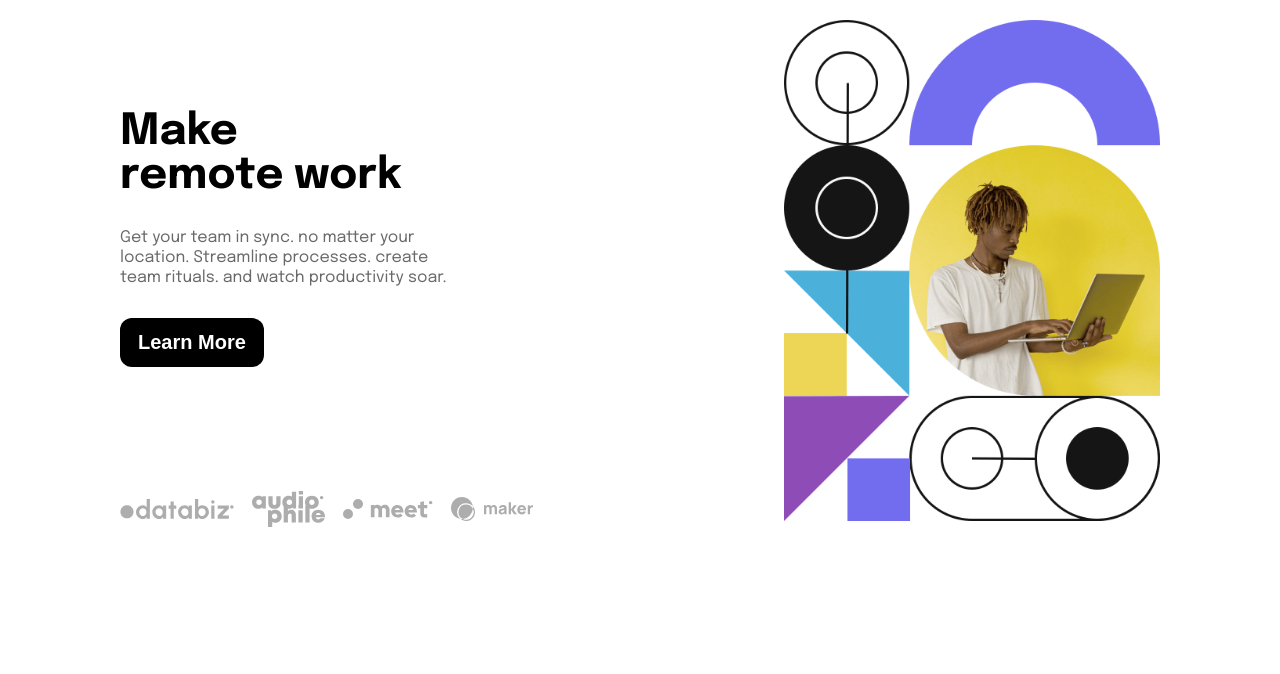
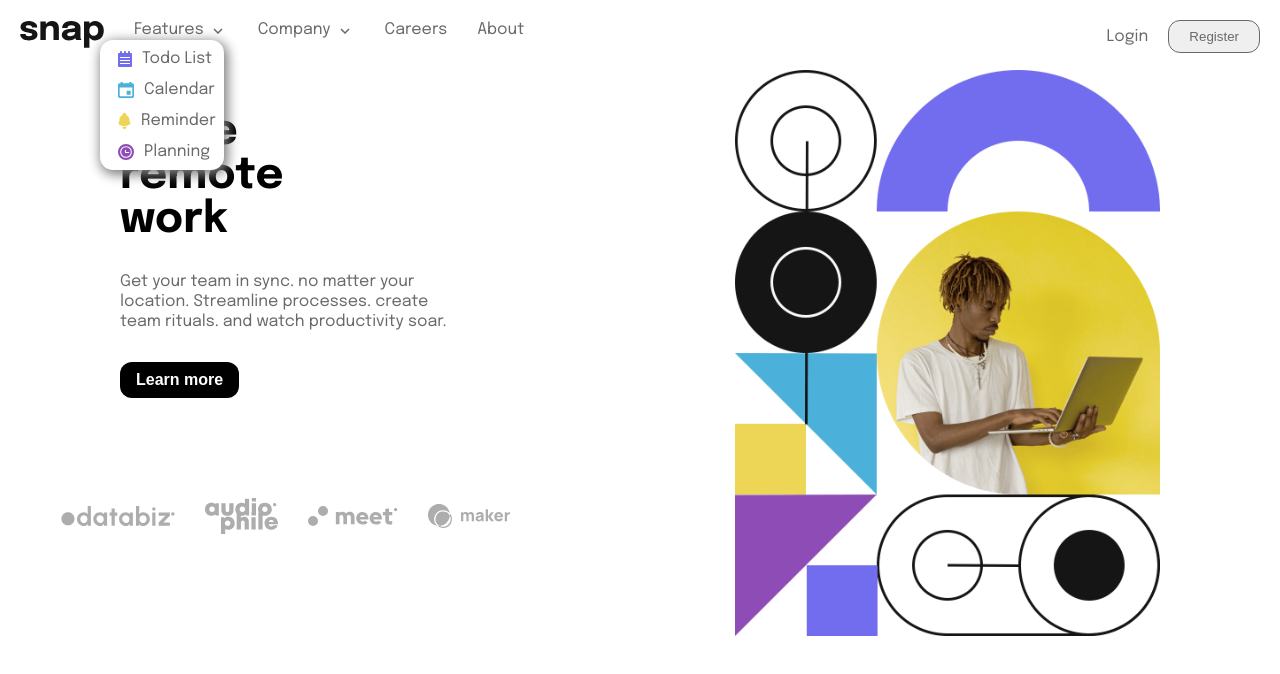
Before and after one commit to Ikegreat/dropdown-project, a plain HTML site: page index.html in a window 1280 px wide. Drawn offline with Linux system fonts and the light colour scheme.

Commit message:
modification

```diff
--- a/index.html
+++ b/index.html
@@ -42,6 +42,54 @@
           </div>
     </div>
   </header>
+  <div id="desktop-header">
+    <div class="left-desktop-header">
+      <div id="left-nav">
+        <img src="images/logo.svg" alt="">
+      </div>
+      <div id="nav-links">
+        <ul>
+          <div id="feature-head">
+            <li>Features <img src="images/icon-arrow-down.svg" alt=""></li>
+          </div>
+          <div id="feature-dropdown">
+            <span>
+              <img src="images/icon-todo.svg" alt="">
+              Todo List
+            </span>
+            <span>
+              <img src="images/icon-calendar.svg" alt="">
+              Calendar
+            </span>
+            <span>
+              <img src="images/icon-reminders.svg" alt="">
+              Reminder
+            </span>
+            <span>
+              <img src="images/icon-planning.svg" alt="">
+              Planning
+            </span>
+          </div>
+
+
+
+          <li>Company <img src="images/icon-arrow-down.svg" alt=""></li>
+          <li>Careers</li>
+          <li>About</li>
+        </ul>
+      </div>
+
+    </div>
+
+    <div id="right-desktop-header">
+      <div id="right-desktop-nav">
+
+        <span>Login</span>
+        <button>Register</button>
+      </div>
+
+    </div>
+  </div>
 
 
 <div class="hero-section">
@@ -57,7 +105,7 @@
       create <br>
        team rituals. and watch productivity soar.
     </article>
-    <button id="learn">Learn More</button>
+    <button id="learn">Learn more</button>
     <div class="icon-texts">
       <img src="images/client-databiz.svg" alt="">
       <img src="/images/client-audiophile.svg" alt="">
--- a/style.css
+++ b/style.css
@@ -12,6 +12,7 @@
 body {
     font-family: Great1;
     padding: 20px;
+    display: block;
 }
 header {
     display: flex;
@@ -52,13 +53,9 @@ header {
 
 }
 #childMenu {
-    /* background: white;
-    height: 100%;
-    width: 100%;
-    min-width: 200px; */
-     width: 75%;
+     width: 100%;
     min-width: 300px;
-    height: 100%;
+    height: 150%;
     background: wheat;
     padding: 20px;
 
@@ -92,30 +89,16 @@ header {
     }
 }
 #regBtn {
-    border: 1px solid black;
+    border: 2px solid hsl(0, 0%, 41%);
     padding: 9px;
     border-radius: 12px;
     width: 70%;
     text-align: center;
     margin: 0 auto;
 }
-
-
-
-
-
-
-
-
-
-
-
-
-
-
-
-
-
+#desktop-header {
+    display: none;
+}
 #mobile-img {
     width: 100%;
     background-size: cover;
@@ -127,9 +110,6 @@ header {
     margin-bottom: 40px;
 }
 .text-area {
-    /* display: flex;
-    align-items: center;
-    justify-content: center; */
     text-align: center;
     h1 {
         font-size: 43px;
@@ -144,7 +124,7 @@ article {
 #learn {
     background-color: black;
     color: white;
-    padding: 12px 17px;
+    padding: 8px 15px;
     border-radius: 12px;
     font-size: 20px;
     cursor: pointer;
@@ -157,9 +137,64 @@ article {
     justify-content: space-evenly;
     align-items: center;
     margin-bottom: 40px;
-    gap: 18px;
+    gap: 10px;
+    img {
+        width: 65px;
+    }
 }
+
 @media(min-width:768px) {
+    #desktop-header {
+        display: flex;
+        justify-content: space-between;
+        align-items: center;
+        cursor: pointer;
+        color:  hsl(0, 0%, 41%);
+        position: fixed;
+        z-index: 999;
+        right: 0;
+        left: 0;
+        padding: 0 20px;
+
+    }
+    .left-desktop-header {
+        display: flex;
+        align-items: flex-start;
+        justify-content: center;
+        gap: 30px;
+
+    }
+    #nav-links {
+        img {
+            padding: 0 5px;
+        }
+
+        ul {
+        display: flex;
+        align-items: center;
+        justify-content: center;
+
+        gap: 30px;
+        list-style-type: none;
+        }
+    }
+    #right-desktop-nav {
+     display: flex;
+        align-items: center;
+        justify-content: center;
+        gap: 20px;
+        button {
+            /* border: 1px solid ;
+            border-radius: 20px;
+            padding: 5px 12px;
+            cursor: pointer; */
+             border: 1px solid hsl(0, 0%, 41%);
+    padding: 8px 20px;
+    border-radius: 12px;
+    color: hsl(0, 0%, 41%);
+    cursor: pointer;
+        }
+    }
     #hide {
         display: block;
     }
@@ -167,16 +202,10 @@ article {
         display: none;
     }
     .hero-section {
-        /* display: grid;
-        grid-template-columns: auto auto;
-        width: 100%; */
         display: flex;
         align-items: flex-start;
         justify-content: space-between;
         padding: 0px 100px;
-
-
-
     }
     #mobile-img {
         display: none;
@@ -185,7 +214,7 @@ article {
         width:60%;
         display: block;
         background-size: cover;
-
+        margin-top: 50px;
     }
     .image-hero {
       display: flex;
@@ -207,6 +236,7 @@ article {
     }
     #learn {
         margin-bottom: 30%;
+        font-size: 16px;
     }
     #learn:hover {
         color: black;
@@ -216,4 +246,40 @@ article {
     #mobile-header {
         display: none;
     }
+    .icon-texts {
+        display: flex;
+        align-items: center;
+        justify-content: center;
+        gap: 30px;
+        img {
+            width: 100%;
+        }
+    }
+    #feature-head {
+        display: flex;
+
+    }
+    #feature-dropdown {
+       background-color: white;
+       border-radius: 13px;
+       box-shadow: 2px 3px 12px 2px grey;
+       padding: 3px;
+       margin-top: 20px;
+
+       display: nonew;
+       position:fixed;
+       top: 20px;
+       left: 100px;
+
+    }
+    #feature-dropdown span {
+        display: flex;
+        align-items: center;
+        padding: 7px 5px;
+    }
+    #feature-dropdown img {
+        margin: 0 5px;
+    }
+
+
 }
```
